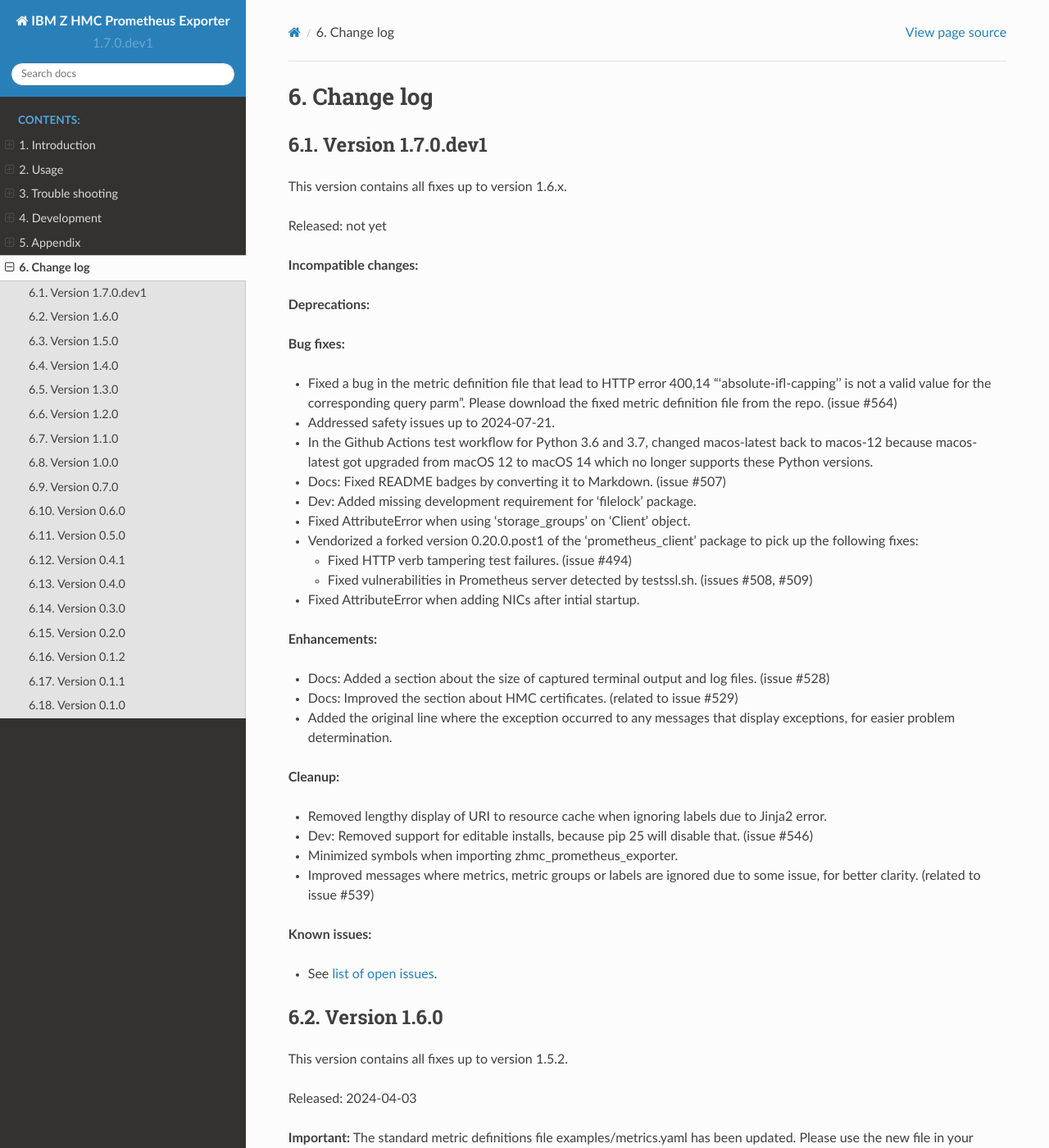
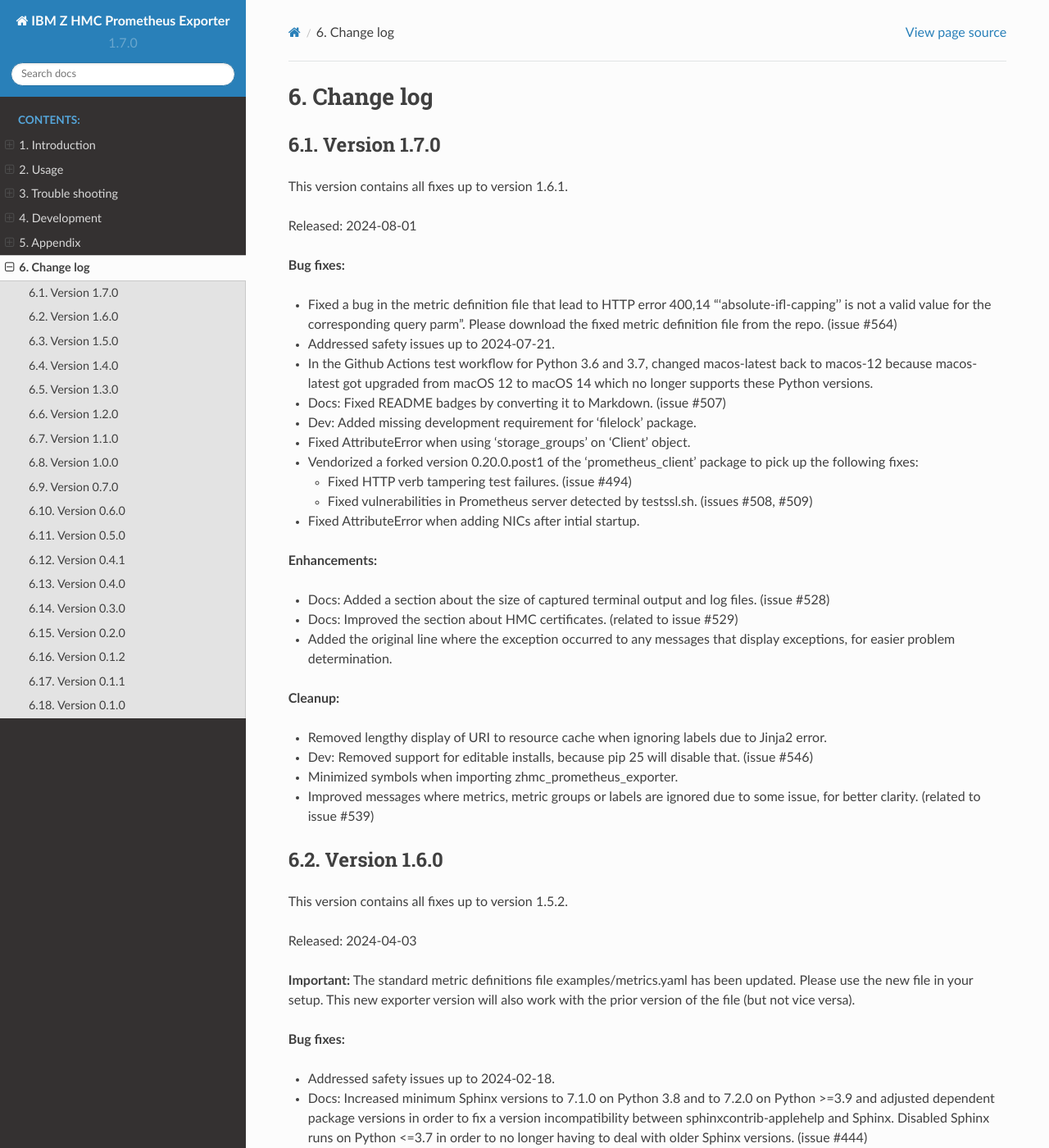
Before and after one commit to zhmcclient/zhmc-prometheus-exporter, a Sphinx documentation site: the page built from docs/changes.rst, in a window 1280 px wide and 1400 px high. Shown: the whole window at 82% size. Built offline with Sphinx 7.4.7 and the Read the Docs theme 2.0.0, drawn with Linux system fonts in a browser that asks for light colours.

Commit message:
Release 1.7.0
Signed-off-by: Andreas Maier <maiera@de.ibm.com>

```diff
--- a/docs/changes.rst
+++ b/docs/changes.rst
@@ -17,16 +17,12 @@
 ----------
 
 
-Version 1.7.0.dev1
-^^^^^^^^^^^^^^^^^^
+Version 1.7.0
+^^^^^^^^^^^^^
 
-This version contains all fixes up to version 1.6.x.
+This version contains all fixes up to version 1.6.1.
 
-Released: not yet
-
-**Incompatible changes:**
-
-**Deprecations:**
+Released: 2024-08-01
 
 **Bug fixes:**
 
@@ -78,12 +74,6 @@
 
 * Improved messages where metrics, metric groups or labels are ignored due to
   some issue, for better clarity. (related to issue #539)
-
-**Known issues:**
-
-* See `list of open issues`_.
-
-.. _`list of open issues`: https://github.com/zhmcclient/zhmc-prometheus-exporter/issues
 
 
 Version 1.6.0
--- a/zhmc_prometheus_exporter/_version.py
+++ b/zhmc_prometheus_exporter/_version.py
@@ -25,4 +25,4 @@
 #:
 #: * "M.N.P.dev1": A not yet released version M.N.P
 #: * "M.N.P": A released version M.N.P
-__version__ = '1.7.0.dev1'
+__version__ = '1.7.0'
```
